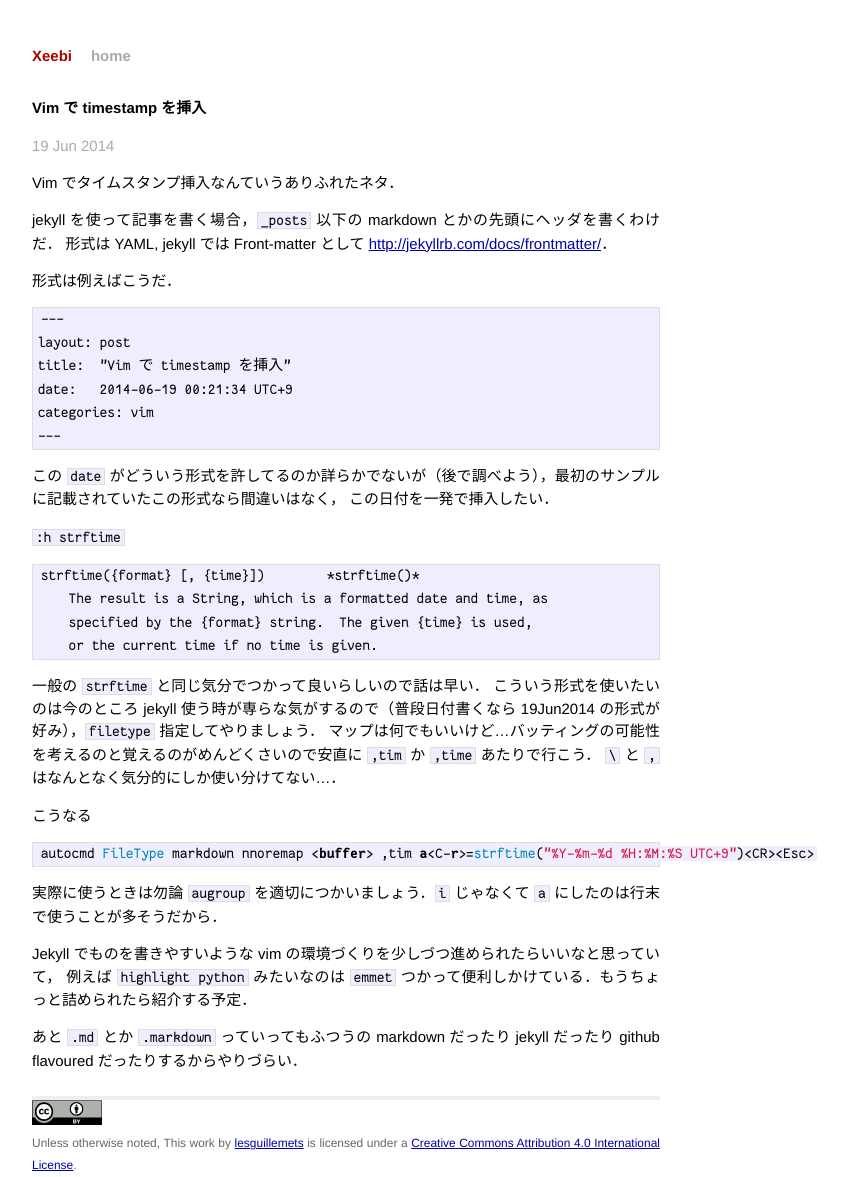
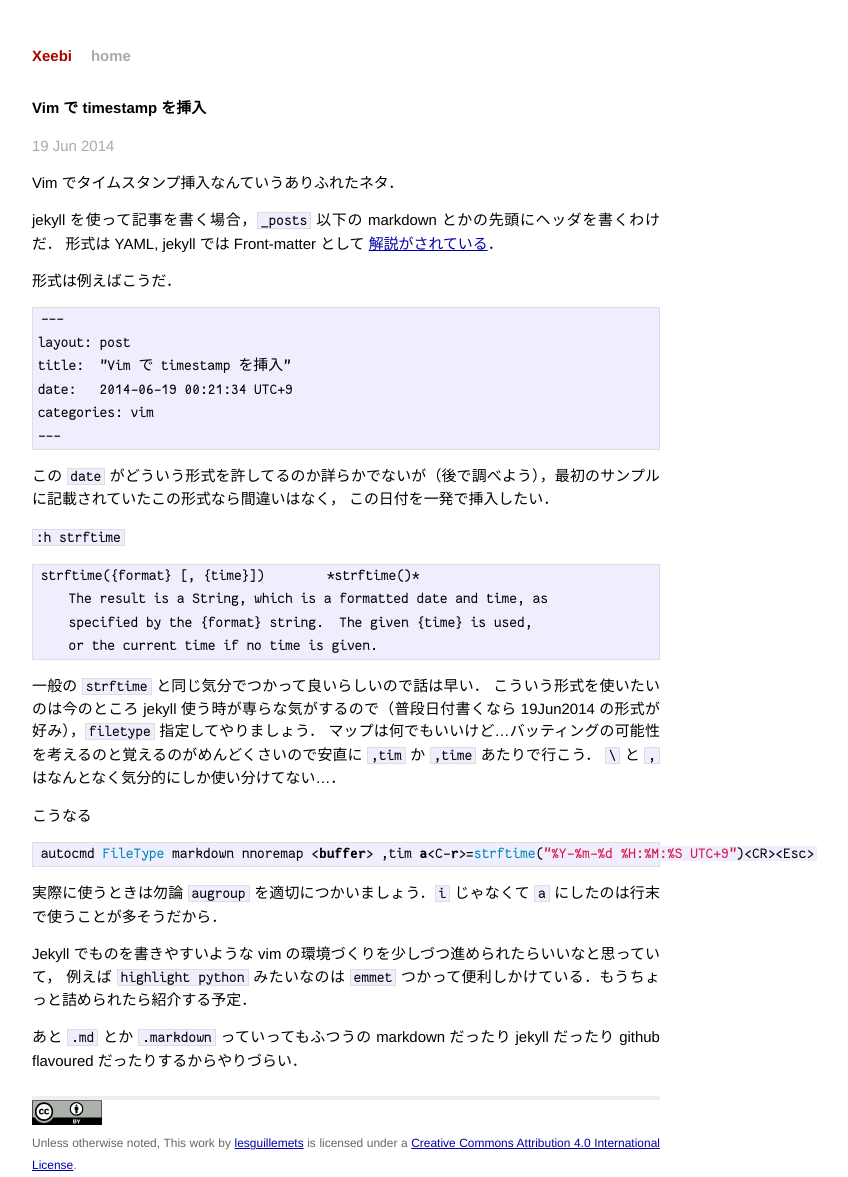
Before and after one commit to lesguillemets/blog, a Jekyll site: the page built from _posts/2014-06-19-vim-insert-timestamp.md, in a window 1280 px wide. Shown: the whole page, without its empty margins (294-1142 px from the left). Built offline with Jekyll 4.4.1, drawn with Linux system fonts in a browser that asks for light colours; Markdown is read by kramdown in place of the engine named in the settings.

Commit message:
fix typo

```diff
--- a/_posts/2014-06-19-vim-insert-timestamp.md
+++ b/_posts/2014-06-19-vim-insert-timestamp.md
@@ -8,7 +8,7 @@
 Vim でタイムスタンプ挿入なんていうありふれたネタ．
 
 jekyll を使って記事を書く場合，`_posts` 以下の markdown とかの先頭にヘッダを書くわけだ．
-形式は YAML, jekyll では Front-matter として [http://jekyllrb.com/docs/frontmatter/](解説がされている)．
+形式は YAML, jekyll では Front-matter として [解説がされている](http://jekyllrb.com/docs/frontmatter/)．
 
 形式は例えばこうだ．
 
```
